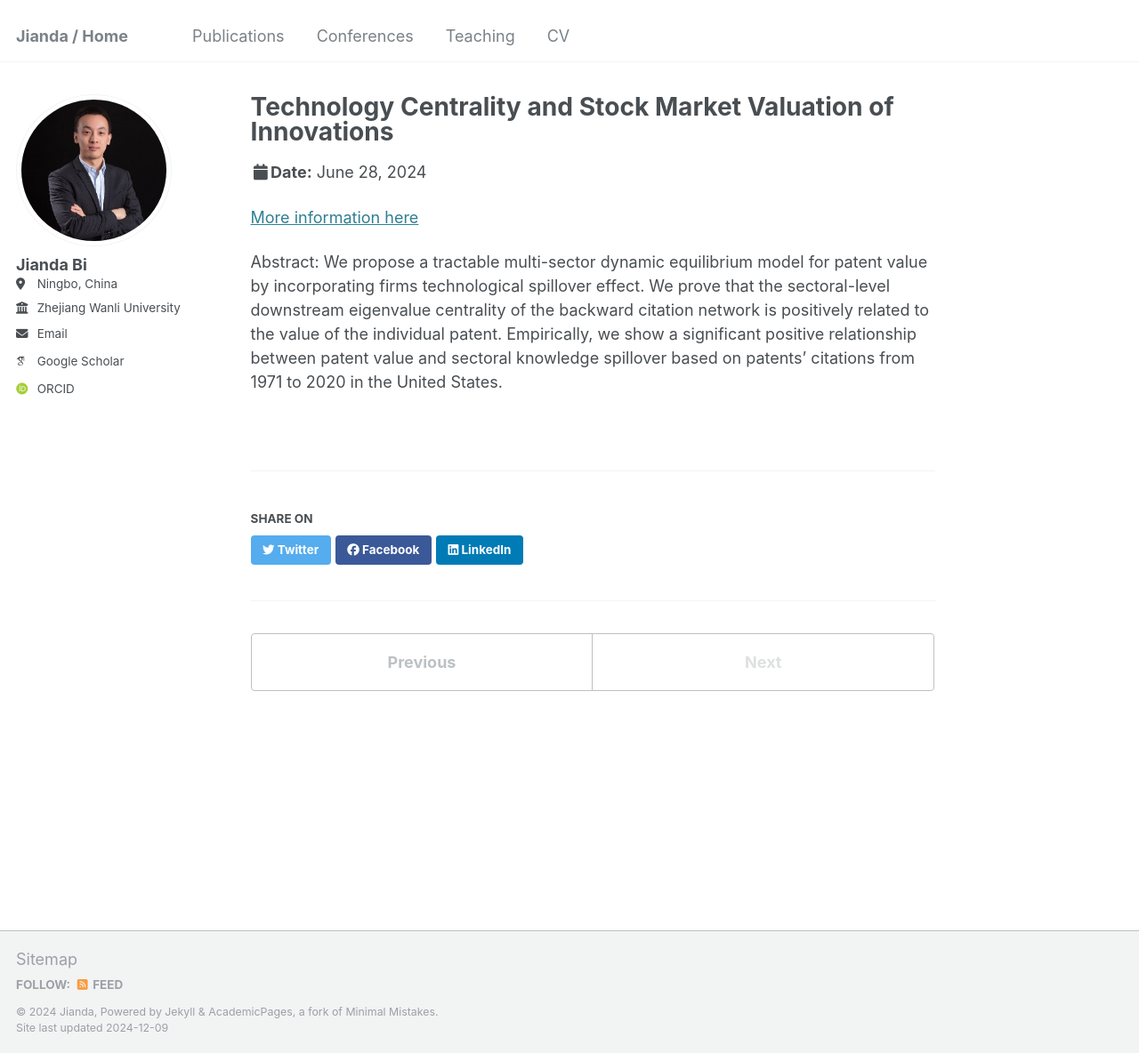
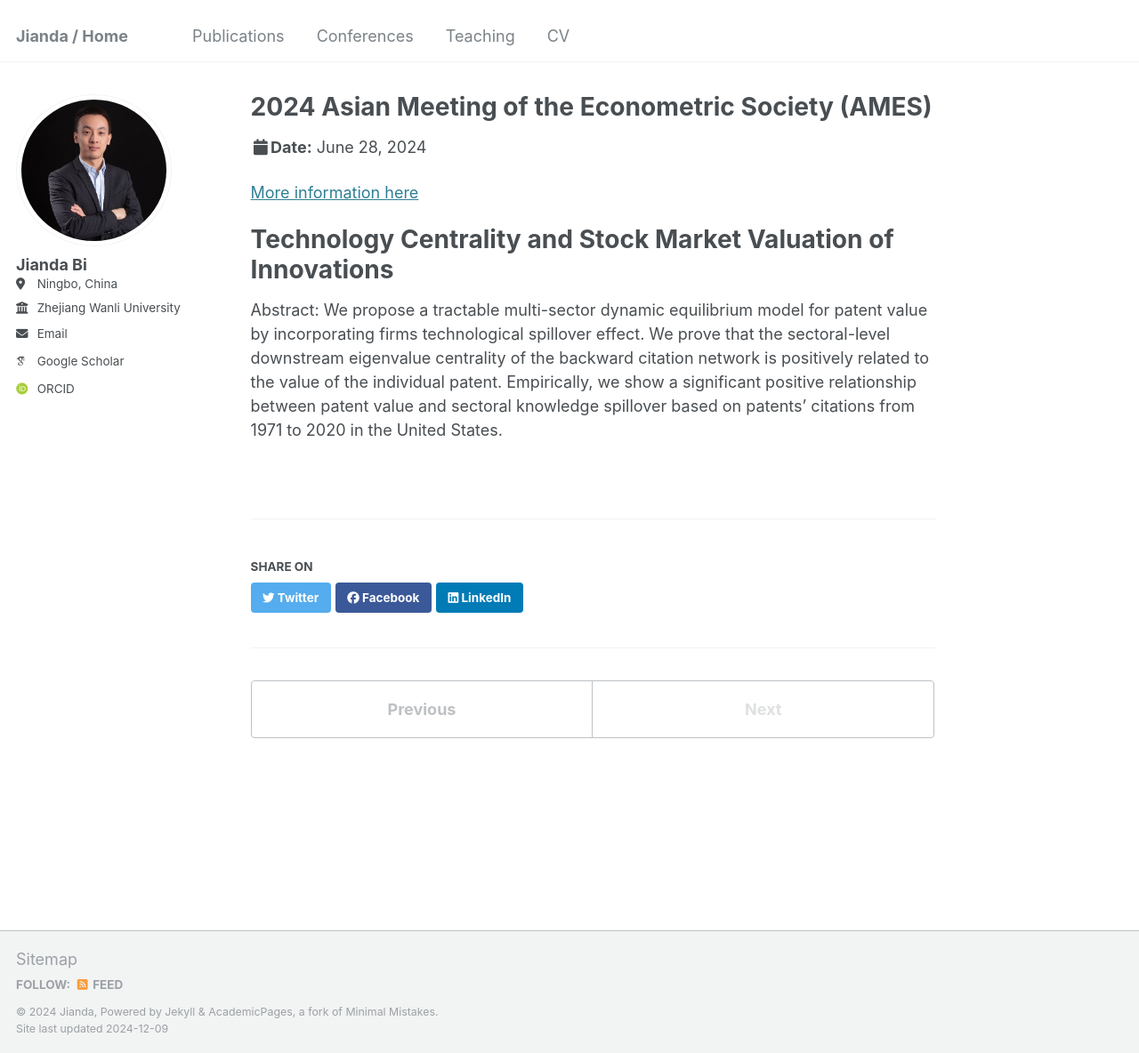
Before and after one commit to JiandaBi/Jianda.github.io, a Jekyll site: the page built from _talks/2024-06-28-talk-1.md, in a window 1280 px wide and 1184 px high. Shown: the whole window at 89% size. Built offline with Jekyll 4.4.1, drawn with Linux system fonts in a browser that asks for light colours; some web fonts are replaced; part of the change alters nothing that is shown.

Commit message:
Update 2024-06-28-talk-1.md

```diff
--- a/_talks/2024-06-28-talk-1.md
+++ b/_talks/2024-06-28-talk-1.md
@@ -1,13 +1,12 @@
 ---
-title: "Technology Centrality and Stock Market Valuation of Innovations"
+title: "2024 Asian Meeting of the Econometric Society (AMES)"
 collection: talks
 type: "Conference presentation"
 permalink: /talks/2024-06-28-talk-1
-venue: "2024 Asian Meeting of the Econometric Society (AMES)"
+venue: "Hangzhou"
 date: 2024-06-28
 location: "Zhejiang University, China"
 ---
-
 
 
 
@@ -15,4 +14,6 @@ location: "Zhejiang University, China"
 
 
 
+# Technology Centrality and Stock Market Valuation of Innovations
+
 Abstract: We propose a tractable multi-sector dynamic equilibrium model for patent value by incorporating firms technological spillover effect. We prove that the sectoral-level downstream eigenvalue centrality of the backward citation network is positively related to the value of the individual patent. Empirically, we show a significant positive relationship between patent value and sectoral knowledge spillover based on patents’ citations from 1971 to 2020 in the United States.
```
